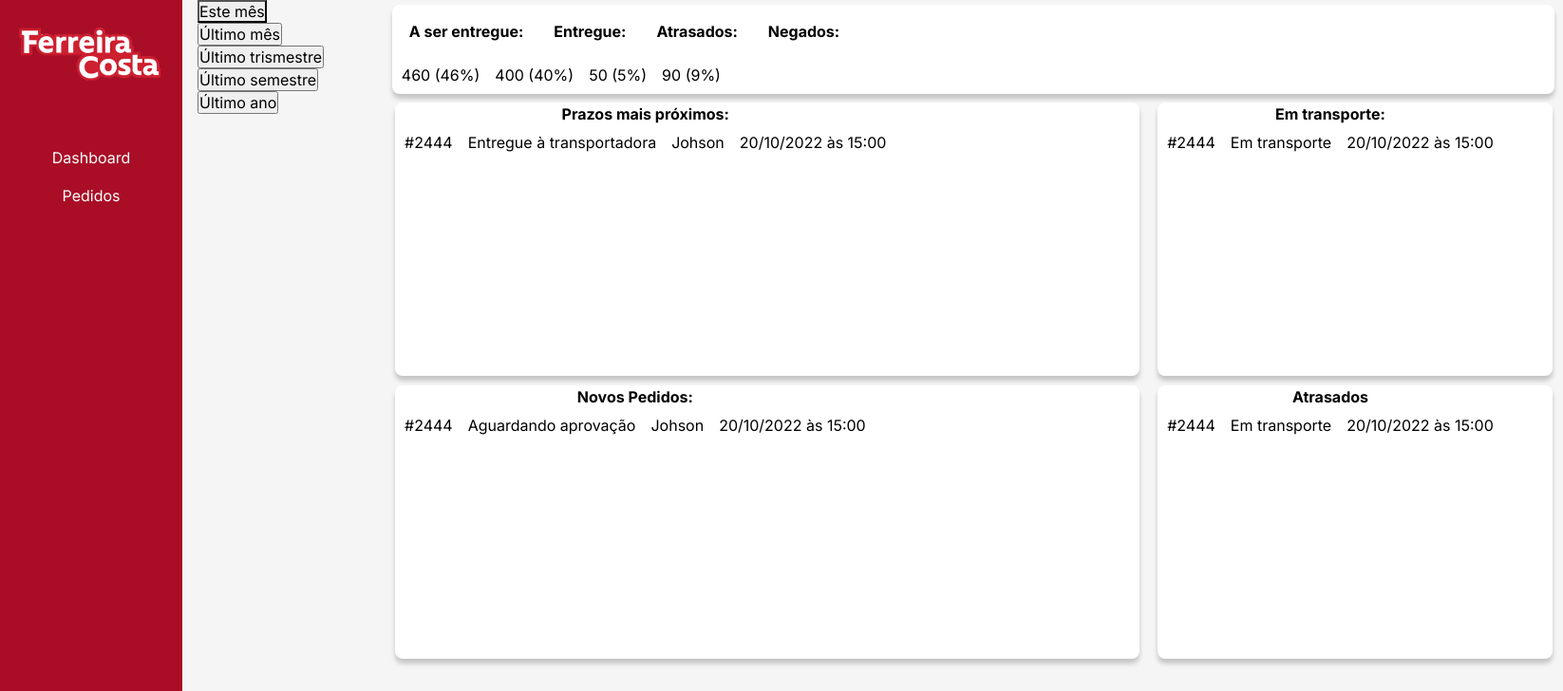
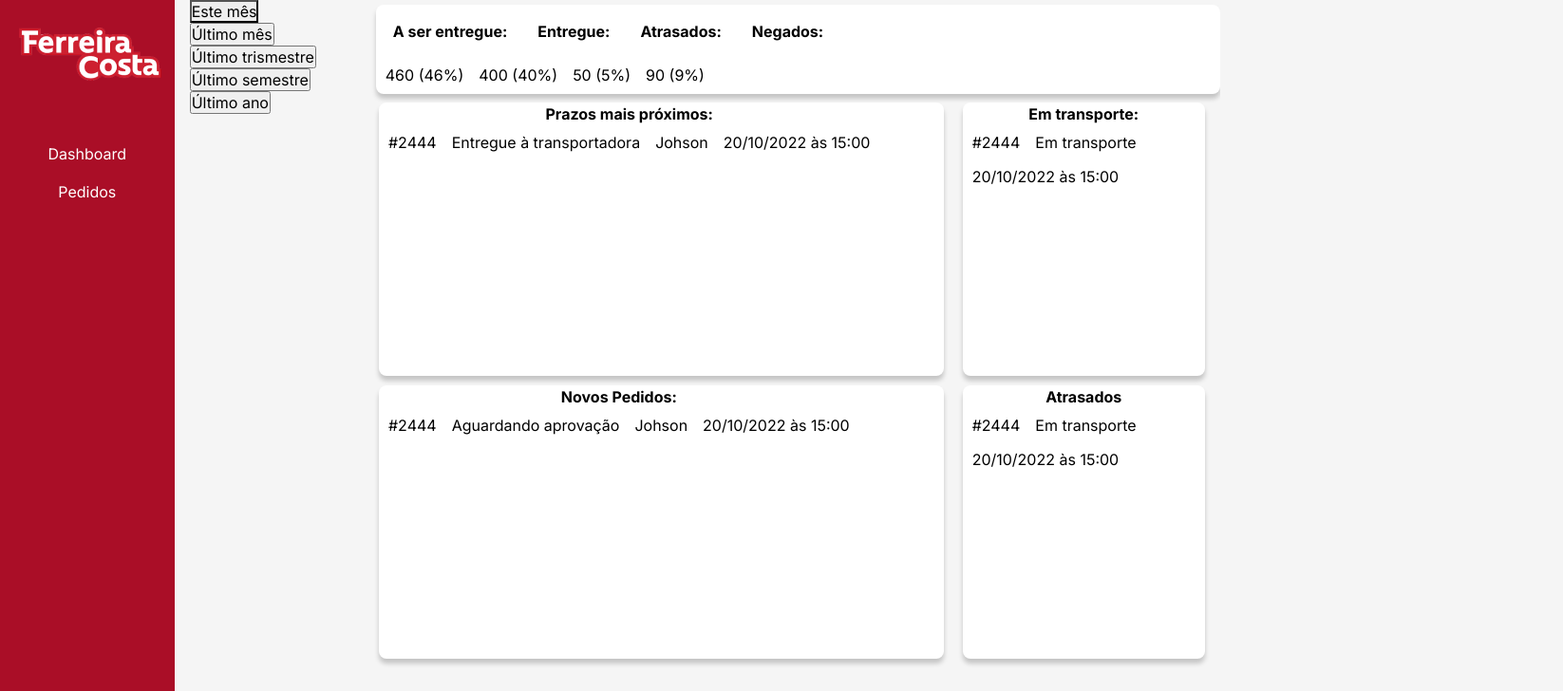
Before and after one commit to JoaoVNicacio/Ferreira-Costa-OMS, a React (Vite) app: page / in a window 1280 px wide. Shown: the top 728 px of the page at 95% size, 1646 px wide, since content can reach past the window. Built offline with nearby package versions, Linux system fonts and the light colour scheme.

Commit message:
Passando widths para porcentagem da tela

```diff
--- a/src/components/Dashboard/styles.ts
+++ b/src/components/Dashboard/styles.ts
@@ -13,7 +13,7 @@ export const Container = styled.section`
 
 
         .upperItem{
-            width: 76.5rem;
+            width: 100%;
             height: auto;
             background-color: #FFF;
             border-radius: 8px;
@@ -37,7 +37,7 @@ export const Container = styled.section`
 
 
         .leftBiggerItem{
-            width: 49rem;
+            width: 70%;
             height: 18rem;
             background-color: #FFF;
             border-radius: 8px;
@@ -60,7 +60,7 @@ export const Container = styled.section`
         }
 
         .rightSmallerItem{
-            width: 26rem;
+            width: 30%;
             height: 18rem;
             background-color: #FFF;
             border-radius: 8px;
```
